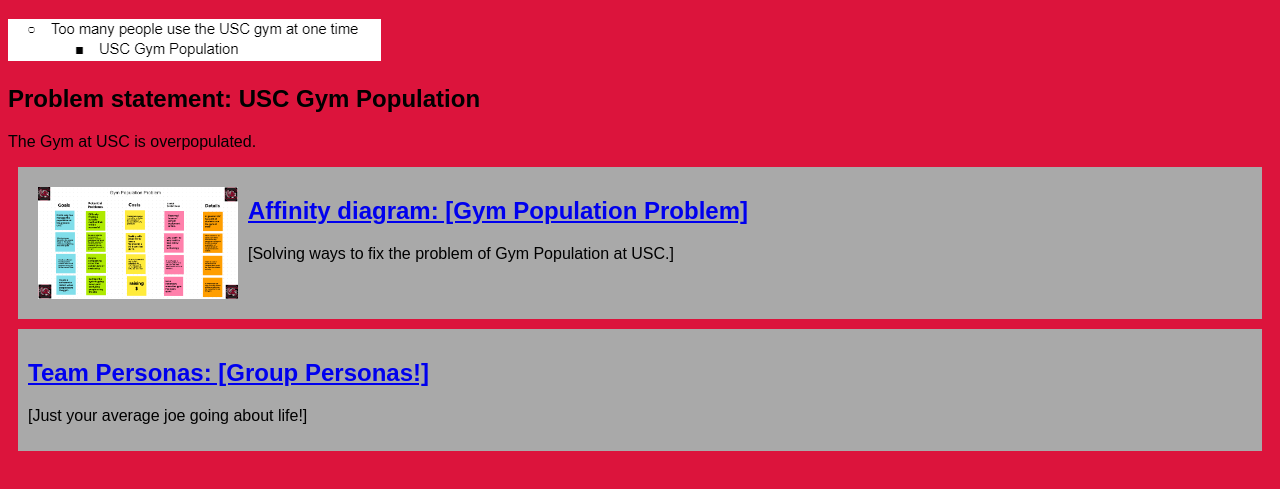
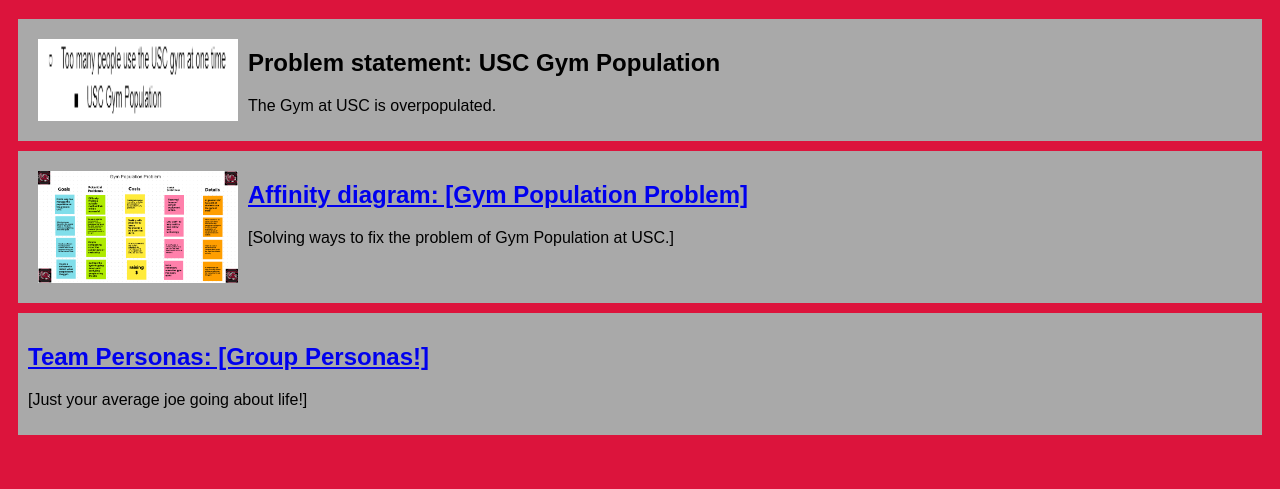
Before and after one commit to InitialDrift781/InitialDrift781.github.io, a plain HTML site: page index.html in a window 1280 px wide. Shown: the part 61-550 px from the top of the page. Drawn offline with Linux system fonts and the light colour scheme.

Commit message:
Update index.html

```diff
--- a/index.html
+++ b/index.html
@@ -8,7 +8,7 @@
     <h1>[Saleh Mohamed]</h1>
 
     <!--Problem Statement assignment -->
-    <section calss="assign">
+    <section class="assign">
     <img src="images/Screenshot 2023-09-11 125438.png" />
     <section class="assign-det">
       <h2>Problem statement: USC Gym Population</h2>
```
